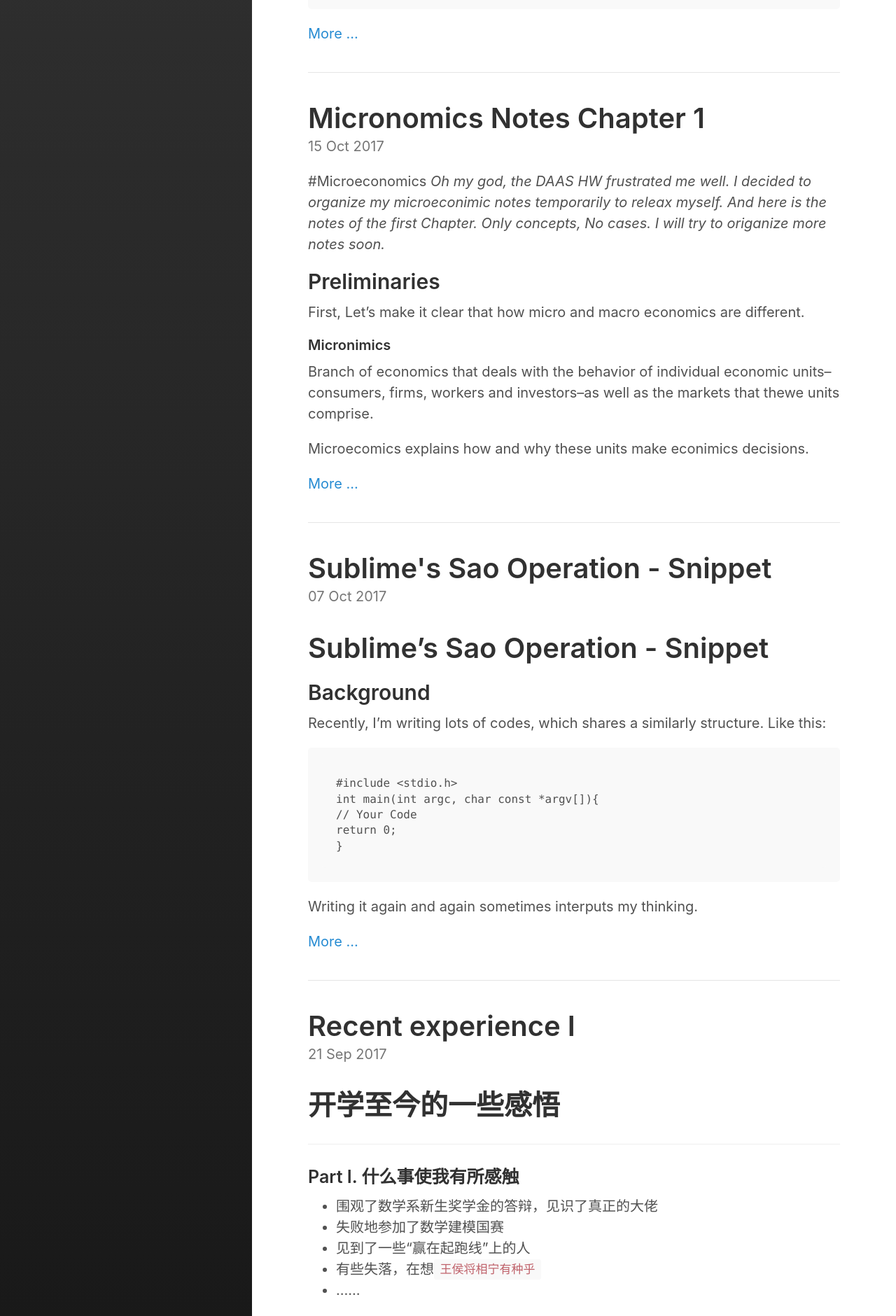
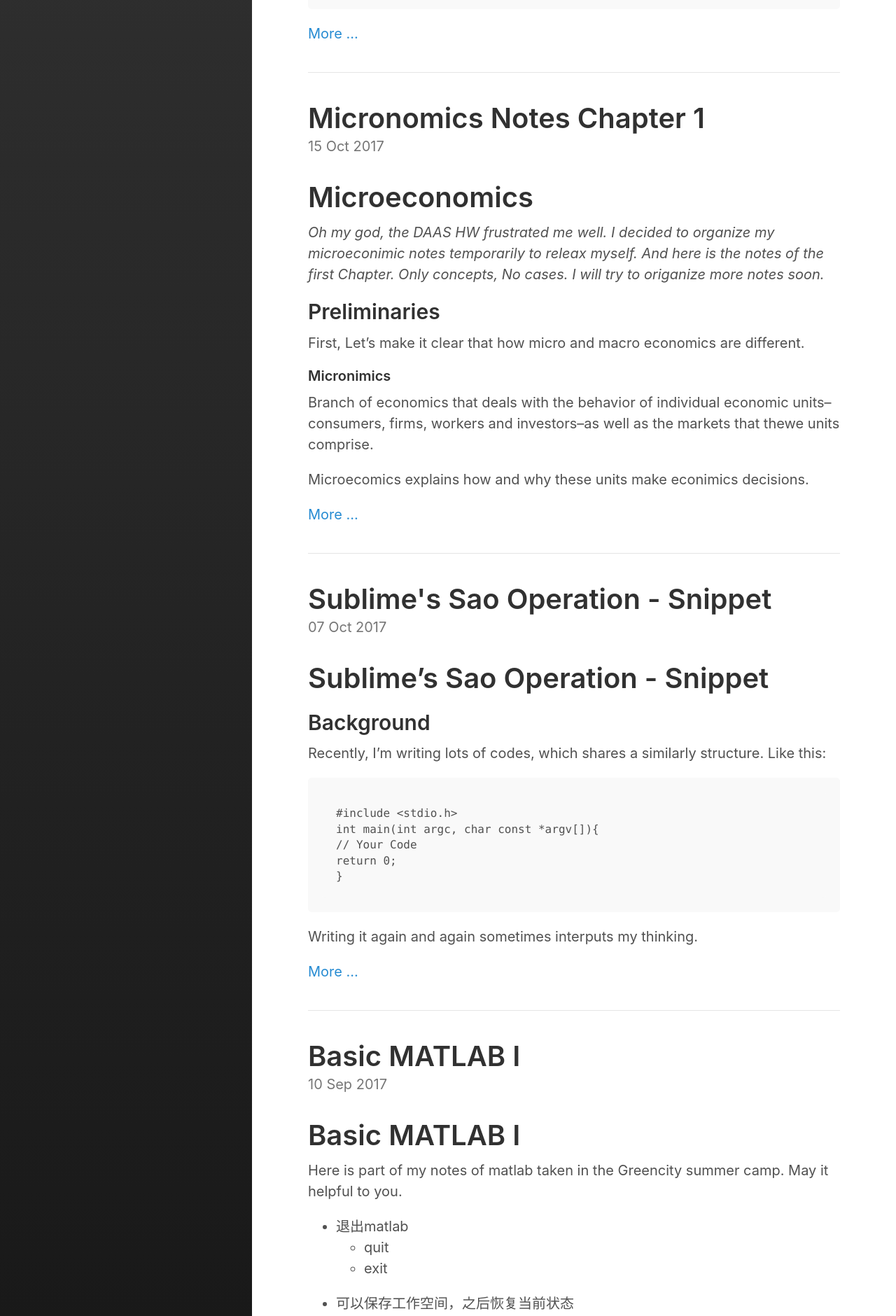
Before and after one commit to claude9493/claude9493.github.io, a Jekyll site: the page built from index.html, in a window 1280 px wide. Shown: the part 395-2275 px from the top of the page at 70% size. Built offline with Jekyll 4.4.1, drawn with Linux system fonts in a browser that asks for light colours; the list of posts is cut into pages by our own code; some of the changed text lies outside the part shown.

```diff
--- a/_posts/2017-09-21-Recent-experience-I.md
+++ /dev/null
@@ -1,66 +0,0 @@
----
-layout: post
-title: Recent experience I
-excerpt_separator:  <!--more-->
----
-<h1> 开学至今的一些感悟 </h1>
----
-<h3>Part I. 什么事使我有所感触 </h3>
-- 围观了数学系新生奖学金的答辩，见识了真正的大佬
-- 失败地参加了数学建模国赛
-- 见到了一些“赢在起跑线”上的人
-- 有些失落，在想`王侯将相宁有种乎`
-- ......
-
-<h3>Part II. 长话短说，感悟是啥? </h3>
-
-<!--more-->
-
-当我为自己的一点点微小的过人之处津津自喜时
-
-当我沉湎在旁人口是心非的赞美中时
-
-我会把日子过得精致，美好
-
-我会深陷在看起来美好的虚幻中
-
-我会去图书馆，手摸过一本本书
-
-却没有静静捧读任一
-<br><br>
-
-当我见识了真正的能人
-
-当我认识到自己的无知与无能
-
-我会尝尝沉默不语
-
-我会笨拙地模仿卧薪尝胆，闻鸡起舞
-
-我会想今天做什么，明天做什么
-
-也时常失去理性，索性放弃
-
-<br><br>
-许巍的歌中：
-
-
-    当你低头的瞬间，才发觉脚下的路
-
-最近我看完一本书后，将这句话留在了书上。
-
-<h3>Part III.</h3>
-这些感触是写于2017-9-18 1:15am的，看完的那本书是《女士品茶》，一本介绍统计学的书。
-
-整理出来已是在三天后的夜里了。
-
-今天又得到消息，自己可能只能拿个优秀学生奖学金三等奖(￥1500)了。
-
-初觉不服，后不知为何转念想到了`听天由命`，到现在还是没有什么精神。
-
-
-告诉自己：
-
-想早睡就早睡，想锻炼就锻炼，想不用大手机就不用大手机，想学好就学好。想做什么就做什么啦。
-
-向好的看齐。向厉害的学习。
```
Also changed, not shown: _posts/2017-10-15-Micronomic-Notes_I.md (+22 -1 lines), _posts/2017-10-16-fflush(stdin).md (+4 -0 lines).
